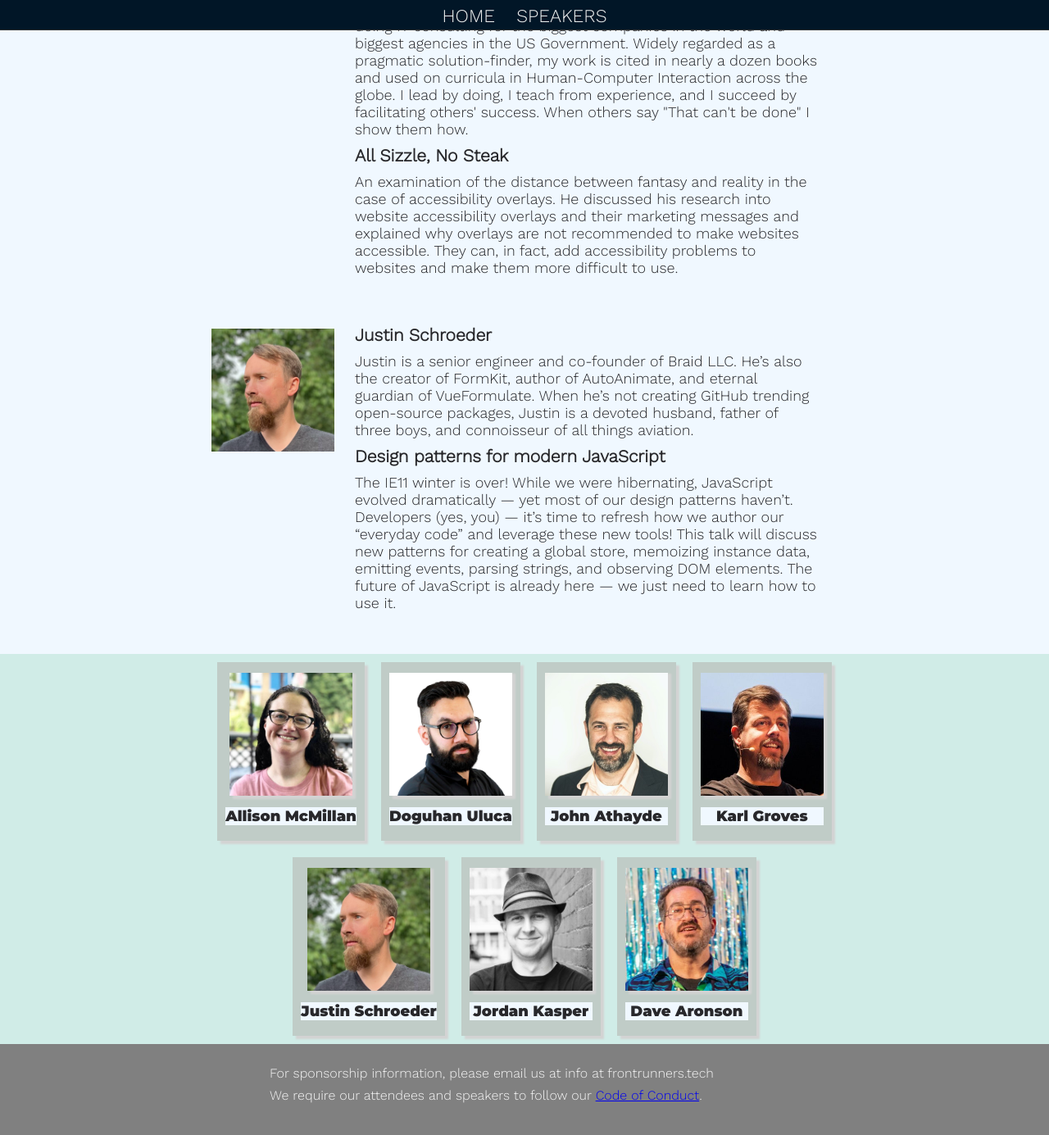
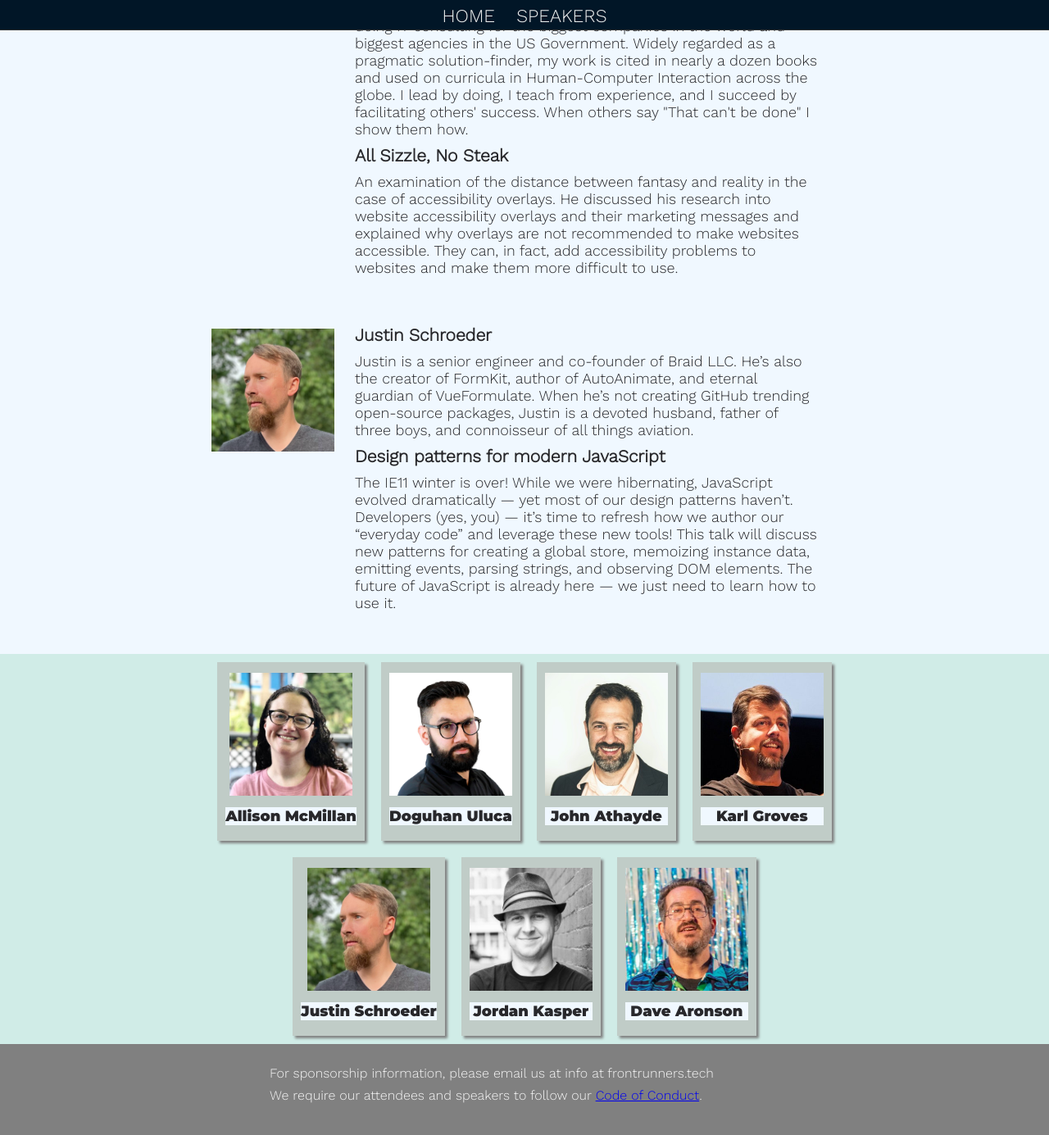
Before and after one commit to gothamgo/frontrunnersconf.github.io, a Jekyll site: the page built from test/testpage.html, in a window 1280 px wide and 1400 px high, scrolled down 2481 px. Shown: the top 1385 px of the window at 82% size. Built offline with Jekyll 4.4.1, drawn with Linux system fonts in a browser that asks for light colours.

Commit message:
Update headshots.html

```diff
--- a/_includes/headshots.html
+++ b/_includes/headshots.html
@@ -20,11 +20,10 @@
     display: inline-block;
     vertical-align: top;
     font-size: 22px;
-    box-shadow: 4px 4px 2px lightgrey;
+    box-shadow: 3px 3px 3px grey;
   }
   div.headshot-cell img {
     padding: 3px 0px 0px 0px;
-    box-shadow: 4px 4px 2px lightgrey;
   }
   div.headshot-cell p {
     color: #28282B;
```
